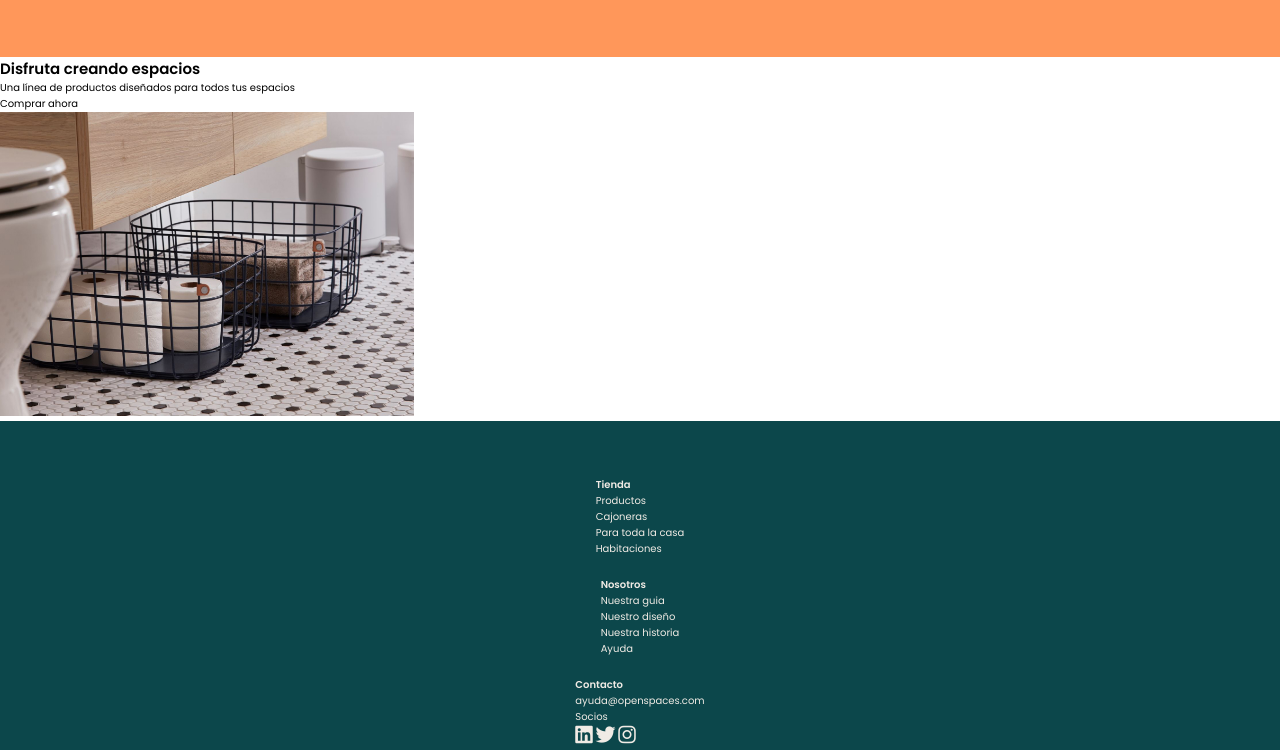
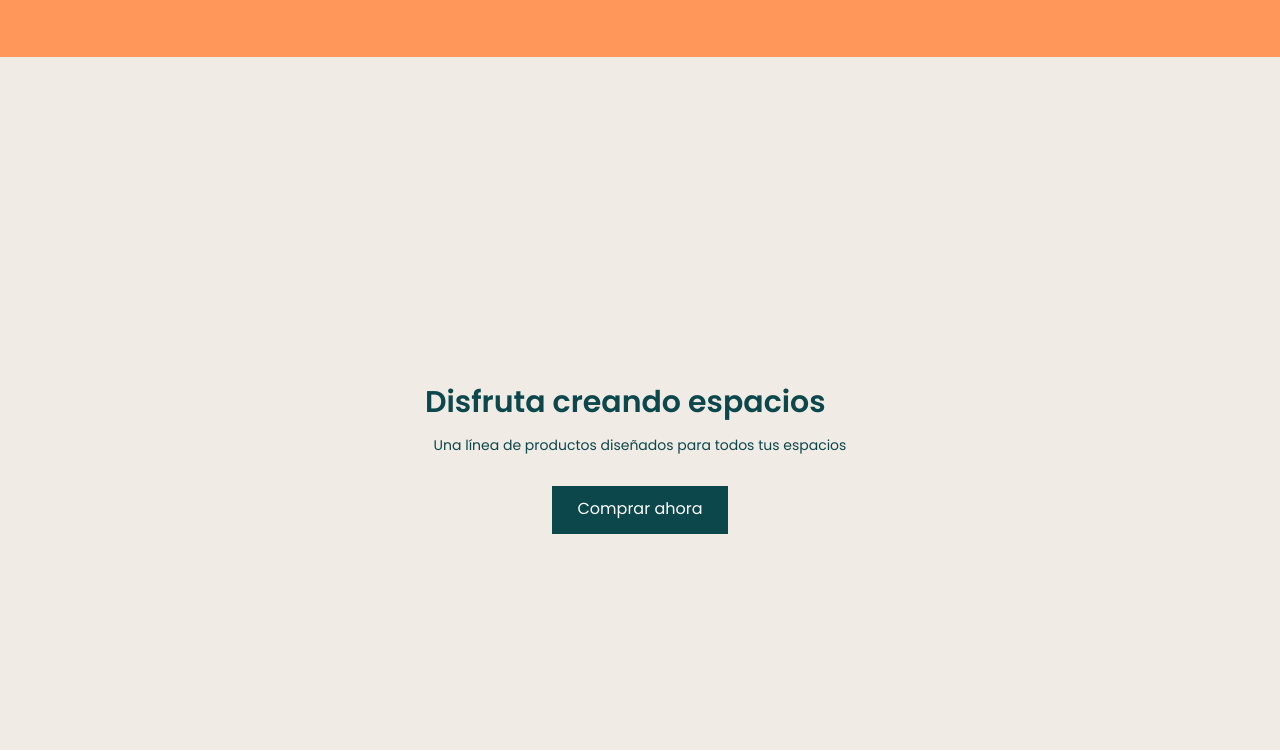
Before and after one commit to Adalab/modulo-1-evaluacion-final-olguita2412, a website: page public/index.html in a window 1280 px wide. Shown: the part 1550-2300 px from the top of the page. Drawn offline with Linux system fonts and the light colour scheme.

Commit message:
Add styles to aside and mediaqueries

```diff
--- a/public/index.html
+++ b/public/index.html
@@ -70,13 +70,13 @@
       </section>
   </main>
   <aside>
-      <section>
-          <div>
-              <h2>Disfruta creando espacios</h2>
-              <p>Una línea de productos diseñados para todos tus espacios</p>
-              <a href="" title="Comprar ahora" target="_blank">Comprar ahora</a>
+      <section class="aside">
+          <div class="aside__section">
+              <h2 class="aside__section--title">Disfruta creando espacios</h2>
+              <p class="aside__section--text">Una línea de productos diseñados para todos tus espacios</p>
+              <a class="aside__section--link" href="" title="Comprar ahora" target="_blank">Comprar ahora</a>
           </div>
-          <img class="image" src="./assets/images/creando-espacios.jpg" alt="Espacios creados disfrutando"
+          <img class="aside__image" src="./assets/images/creando-espacios.jpg" alt="Espacios creados disfrutando"
               title="Espacios creados disfrutando">
       </section>
   </aside>
--- a/src/scss/layout/_aside.scss
+++ b/src/scss/layout/_aside.scss
@@ -1,4 +1,68 @@
-.image {
-    width: 414px;
-    height: 304px;
+.aside {
+    background-color: $color-beige;
+    width: 100vw;
+    display: grid;
+    grid-template-rows: 1fr 1fr;
+    @media all and (min-width:1728px) {
+        grid-template-rows: none;
+        grid-template-columns: repeat(2, 1fr);
+    }
+    &__section {
+        height: 100vh;
+        padding: 0 10vw;
+        color: $color-darkgreen;
+        display: flex;
+        flex-direction: column;
+        justify-content: center;
+        align-items: center;
+        @media all and (min-width:1728px) {
+            width: 50vw;
+            align-items: flex-start;
+
+        }
+        &--title {
+            font-size: 2.4rem;
+            padding-bottom: 10px;
+            @media all and (min-width:900px) {
+                width: 430px;
+                font-size: 3rem;
+            }
+            @media all and (min-width:1728px) {
+                text-align: left;
+                font-size: 3.6rem;
+                padding-bottom: 0px;
+            }
+        }
+        &--text {
+            font-size: 1.4rem;
+            text-align: center;
+            padding-bottom: 30px;
+            @media all and (min-width:1728px) {
+                width: 281px;
+                text-align: left;
+                font-size: 1.6rem;
+                padding-bottom: 20px;
+            }
+        }
+        &--link {
+            color: white;
+            background-color: $color-darkgreen;
+            width: 176px;
+            height: 48px;
+            text-align: center;
+            font-size: 1.6rem;
+            padding: 10px;
+            @media all and (min-width:1728px) {
+               font-size: 1.6rem;
+
+            }
+        }
+    }
+    &__image {
+        height: 100vh;
+        width: 100vw;
+        @media all and (min-width:1728px) {
+            width: 50vw;
+        }
+    }
 }
```
Also changed, not shown: src/html/partials/aside.html (+6 -6 lines), public/assets/css/main.css, 1 other file.
